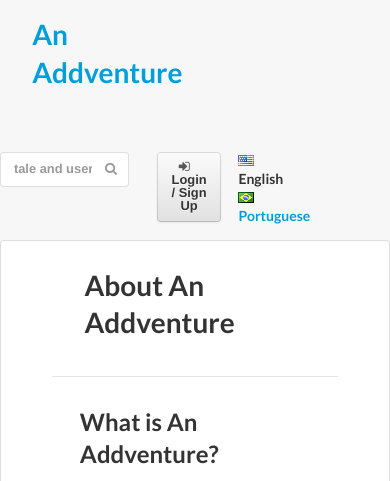
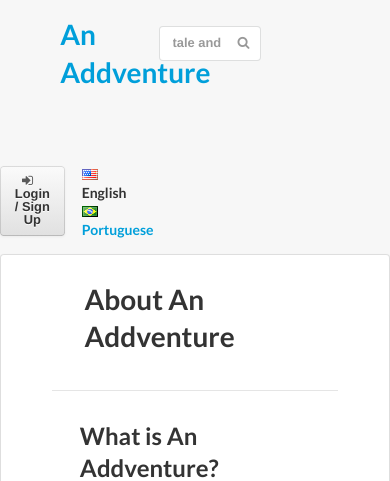
Before and after one commit to tayllan/anaddventure, a Flask app: page /about in a window 390 px wide. Shown: the top 481 px of the page. Run offline with Flask 2, Linux system fonts and the light colour scheme; data that the repository does not hold is empty; some libraries are stand-ins or nearby versions.

Commit message:
Clearing media query tests

```diff
--- a/site/templates/layout.html
+++ b/site/templates/layout.html
@@ -22,15 +22,15 @@
 	<body>
 		<span hidden id="selected-language">{{language}}</span>
 		<header class="ui four column grid">
-			<div class="one wide column removable"></div>
+			<div class="one wide column"></div>
 
-			<div class="four wide column one-line">
+			<div class="five wide column">
 				<h1 class="ui header">
 					<a href="/">{{_('SITE_LOGO')}}</a>
 				</h1>
 			</div>
 
-			<div class="six wide column ui header" id="layout-search-bar">
+			<div class="five wide column ui header" id="layout-search-bar">
 				<form action="/search" method="get" class="ui form">
 					<div class="ui fluid icon input">
 						<input type="text" name="content" placeholder="{{_('TALE_AND_OR_USER')}}">
@@ -113,23 +113,6 @@
 		</div>
 
 		<style>
-			@media only screen and (max-width: 1280px) {
-				.removable {
-					display: none !important;
-				}
-			}
-
-			@media only screen and (max-width: 400px) {
-				.removable {
-					display: none !important;
-				}
-
-				.one-line {
-					display: block !important;
-					text-align: center !important;
-					padding-bottom: 0 !important;
-				}
-			}
 		</style>
 	</body>
 </html>
```
